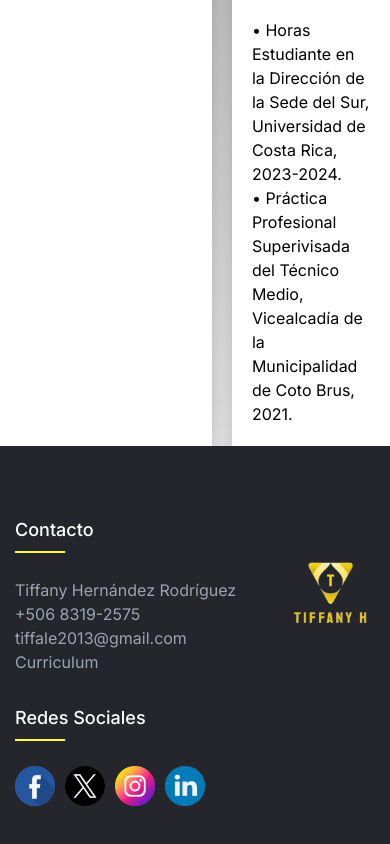
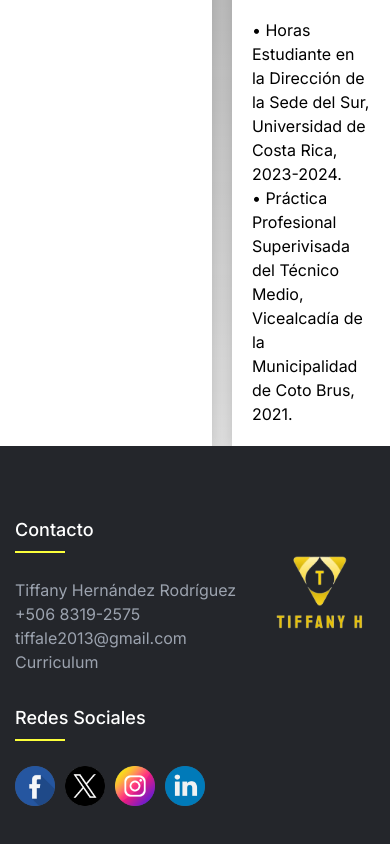
Before and after one commit to tihernan/portafolio_personal, a Next.js app: page /personal in a window 390 px wide. Shown: the part 2049-2893 px from the top of the page. Built offline with nearby package versions, Linux system fonts and the light colour scheme.

Commit message:
Tamaños en el responsive
Más cambios en el display del header y footer en el responsive, cambio en los tamaños de los logos

```diff
--- a/src/app/globals.css
+++ b/src/app/globals.css
@@ -90,8 +90,8 @@ body {
   }
 
   .header img.foto {
-    width: 110px;
-    height: 110px;
+    width: 90px;
+    height: 90px;
     margin: 0 auto;
     margin-left: 0;
   }
@@ -115,8 +115,8 @@ body {
   }
 
   .header img.foto {
-    width: 90px;
-    height: 90px;
+    width: 70px;
+    height: 70px;
     margin: 0 auto;
     margin-left: 0;
   }
@@ -140,8 +140,8 @@ body {
   }
 
   .header img.foto {
-    width: 70px;
-    height: 70px;
+    width: 50px;
+    height: 50px;
     margin: 0 auto;
     margin-left: 0;
   }
@@ -275,7 +275,8 @@ html {
 /* responsive */
 @media (max-width: 767px) {
   .footer-container {
-    justify-content: left;
+    flex-direction: column;
+    align-items: center;
     text-align: left;
   }
 
@@ -289,8 +290,8 @@ html {
   .footer img.logo {
     margin-top: 0;
     margin-bottom: 30px;
-    width: 130px;
-    height: 130px;
+    width: 150px;
+    height: 150px;
   }
 
   .footer-col {
@@ -300,7 +301,8 @@ html {
 
 @media (max-width: 574px) {
   .footer-container {
-    justify-content: left;
+    flex-direction: column;
+    align-items: center;
     text-align: left;
   }
 
@@ -311,8 +313,8 @@ html {
 
   .footer img.logo {
     margin: 0 0 30px 0;
-    width: 110px;
-    height: 110px;
+    width: 130px;
+    height: 130px;
   }
 
   .row {
```
